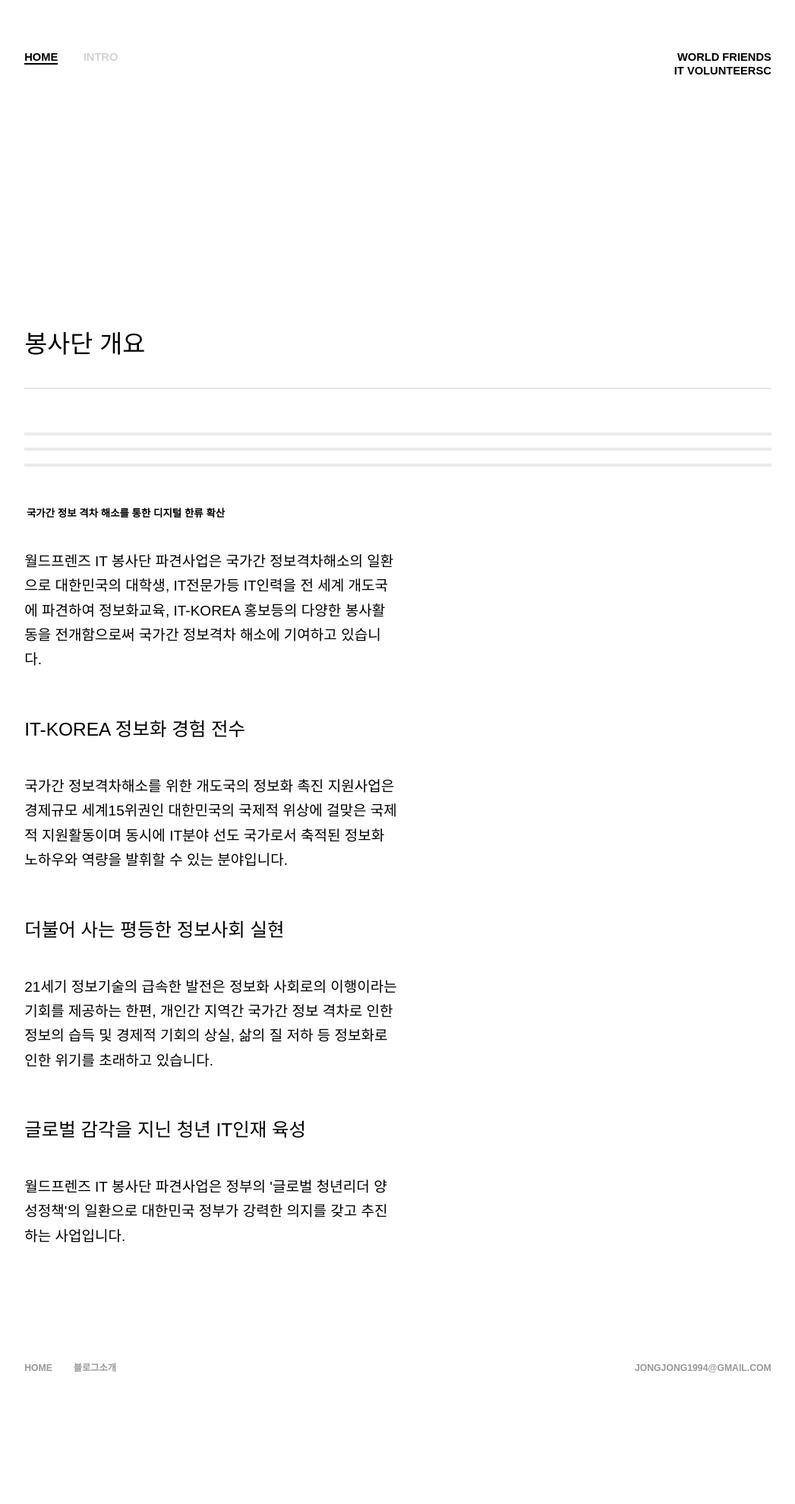
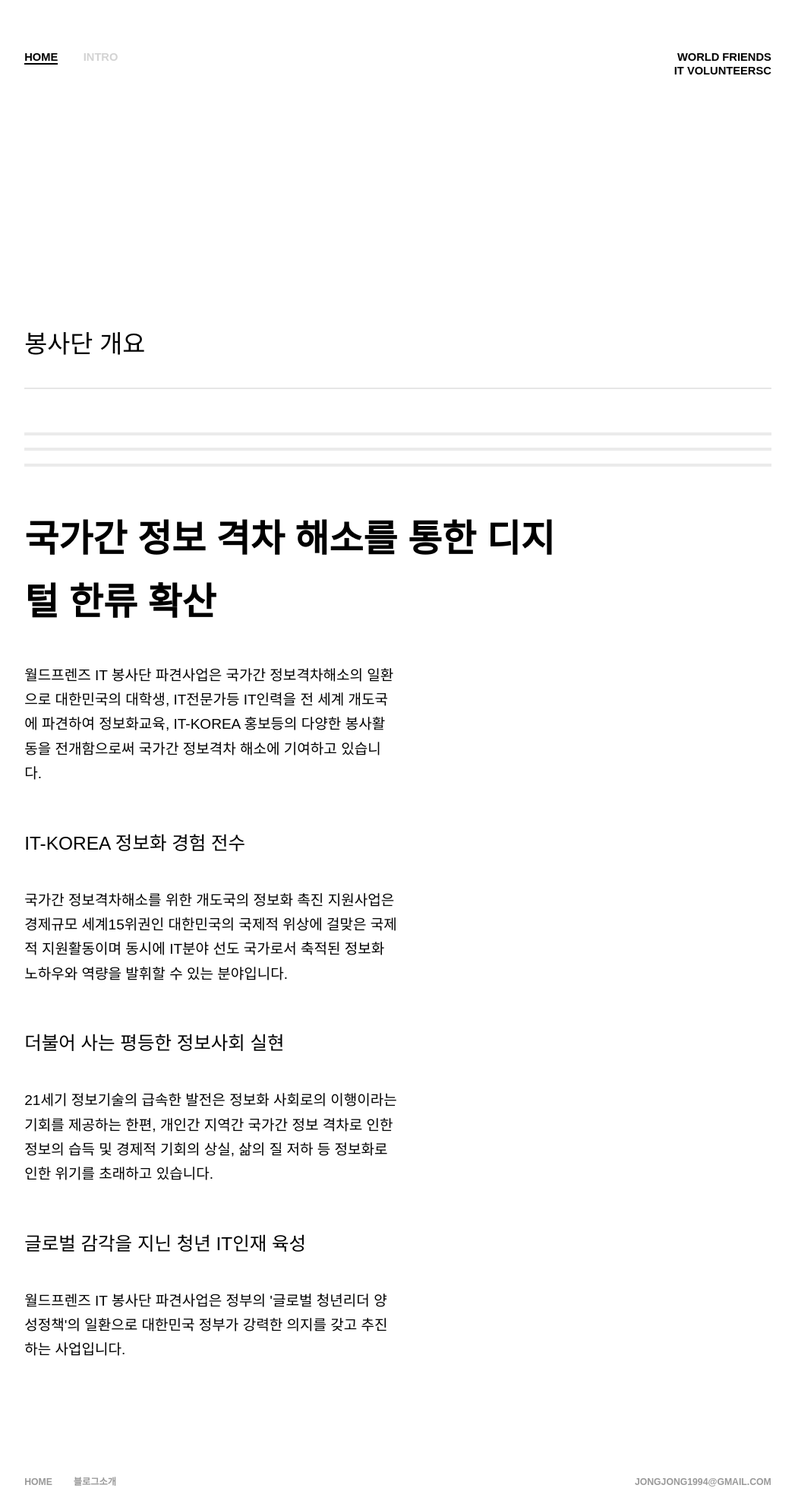
Before and after one commit to gks0405/shahn950128.github.com, a Jekyll site: the page built from _posts/work/2014-04-05-dragon_boat.html, in a window 1280 px wide. Shown: the whole page at 76% size, without its empty margins (116-1163 px from the left). Built offline with Jekyll 4.4.1, drawn with Linux system fonts in a browser that asks for light colours; nearby versions of some CDN libraries; before the commit the page ends 1829 px from its top, so only the background shows below that.

```diff
--- a/_posts/work/2014-04-05-dragon_boat.html
+++ b/_posts/work/2014-04-05-dragon_boat.html
@@ -78,7 +78,7 @@ news_image: feed_img3.jpg
 
 		<div class='project_detailed_info'>
 		    <div class='copy_content intro_wrap detailed_intro seventy_five'>
-		    	<h3><p>국가간 정보 격차 해소를 통한 디지털 한류 확산</p></h3>
+		    	<h1><p>국가간 정보 격차 해소를 통한 디지털 한류 확산</p></h1>
 		    </div>
 		    <div class='project_detail fifty'>
 		    	<p>월드프렌즈 IT 봉사단 파견사업은 국가간 정보격차해소의 일환으로 대한민국의 대학생, IT전문가등 IT인력을 전 세계 개도국에 파견하여 정보화교육, IT-KOREA 홍보등의 다양한 봉사활동을 전개함으로써 국가간 정보격차 해소에 기여하고 있습니다.</p>
```
